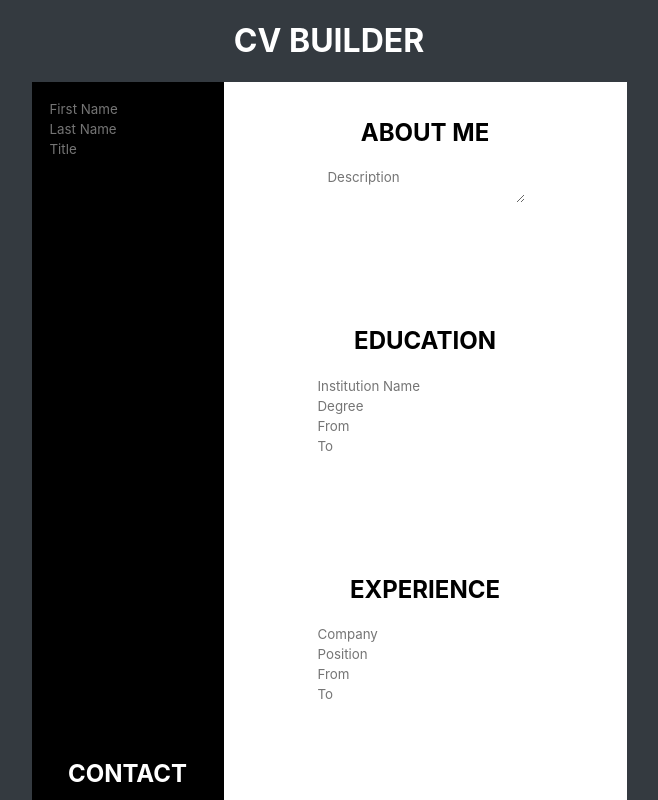
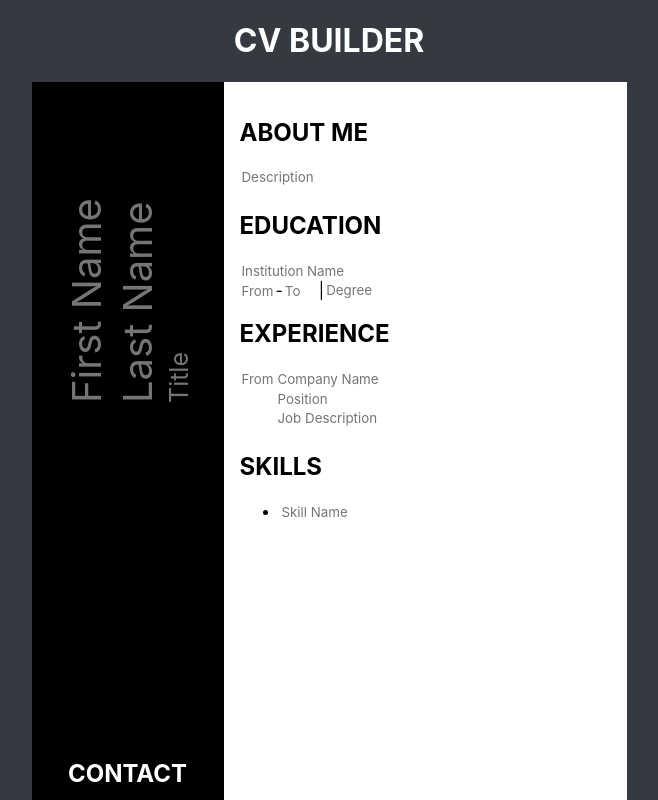
Before and after one commit to fernandobouchet/cv-project, a React (Create React App) app: page / in a window 1280 px wide. Shown: the top 800 px of the page, without its empty margins (311-969 px from the left). Built offline with nearby package versions, Linux system fonts and the light colour scheme.

Commit message:
Added some more style and some misc cleanup

```diff
--- a/src/components/Education.js
+++ b/src/components/Education.js
@@ -32,24 +32,24 @@ class Education extends Component {
       <div>
         <h2>EDUCATION</h2>
         <div className="education-container main">
+          <form autoComplete="off">
+            <div className="name-titles">
               <input
                 type="text"
                 name="institution"
                 onChange={this.handleChange}
                 placeholder="Institution Name"
               ></input>
-          <input
-            type="text"
-            name="degree"
-            onChange={this.handleChange}
-            placeholder="Degree"
-          ></input>
+            </div>
+            <div className="more-info-container">
+              <div className="year-container">
                 <input
                   type="text"
                   name="from"
                   onChange={this.handleChange}
                   placeholder="From"
                 ></input>
+                -
                 <input
                   type="text"
                   name="to"
@@ -57,6 +57,16 @@ class Education extends Component {
                   placeholder="To"
                 ></input>
               </div>
+              |
+              <input
+                type="text"
+                name="degree"
+                onChange={this.handleChange}
+                placeholder="Degree"
+              ></input>
+            </div>
+          </form>
+        </div>
       </div>
     );
   }
--- a/src/components/Experience.js
+++ b/src/components/Experience.js
@@ -31,12 +31,22 @@ class Experience extends Component {
     return (
       <div>
         <h2>EXPERIENCE</h2>
-        <div className="Experience-container main">
+        <div className="company-container main">
+          <form autoComplete="off" id="experience-form">
+            <div className="year-container">
+              <input
+                type="text"
+                name="from"
+                onChange={this.handleChange}
+                placeholder="From"
+              ></input>
+            </div>
+            <div id="experience-container">
               <input
                 type="text"
                 name="company"
                 onChange={this.handleChange}
-            placeholder="Company"
+                placeholder="Company Name"
               ></input>
               <input
                 type="text"
@@ -44,18 +54,14 @@ class Experience extends Component {
                 onChange={this.handleChange}
                 placeholder="Position"
               ></input>
-          <input
+              <textarea
                 type="text"
-            name="from"
+                name="description"
                 onChange={this.handleChange}
-            placeholder="From"
-          ></input>
-          <input
-            type="text"
-            name="to"
-            onChange={this.handleChange}
-            placeholder="To"
-          ></input>
+                placeholder="Job Description"
+              ></textarea>
+            </div>
+          </form>
         </div>
       </div>
     );
--- a/src/components/General.js
+++ b/src/components/General.js
@@ -43,6 +43,7 @@ class General extends Component {
             onChange={this.handleChange}
             placeholder="Last Name"
           ></input>
+          <div id="title-div">
             <input
               type="text"
               name="title"
@@ -50,6 +51,7 @@ class General extends Component {
               placeholder="Title"
               className="form-left-input"
             ></input>
+          </div>
         </form>
       </div>
     );
--- a/src/styles/index.css
+++ b/src/styles/index.css
@@ -41,9 +41,17 @@ input {
 }
 
 textarea {
+  resize: none;
   border-style: none;
   background-color: inherit;
   font-family: inherit;
+  width: 20rem;
+  height: 1rem;
+}
+
+.education-container {
+  display: flex;
+  flex-direction: column;
 }
 
 #main-left {
@@ -56,10 +64,25 @@ textarea {
   padding: 1rem;
 }
 
+.general-container {
+  transform: rotate(270deg);
+  margin-top: 10rem;
+}
+
+.general-container form input {
+  font-size: 40px;
+  width: 20rem;
+}
+
+#title-div input {
+  font-size: 25px;
+  width: 20rem;
+}
+
 #main-right {
   display: flex;
   flex-direction: column;
-  justify-content: space-between;
+  text-align: start;
   background-color: white;
   color: black;
   padding: 1rem;
@@ -68,3 +91,19 @@ textarea {
 .form-left-input {
   color: white;
 }
+
+.info-container {
+  display: flex;
+}
+
+.year-container input {
+  width: 2rem;
+}
+
+.more-info-container {
+  display: flex;
+}
+
+#experience-form {
+  display: flex;
+}
```
Lines whose indentation alone changed are shown as unchanged.
